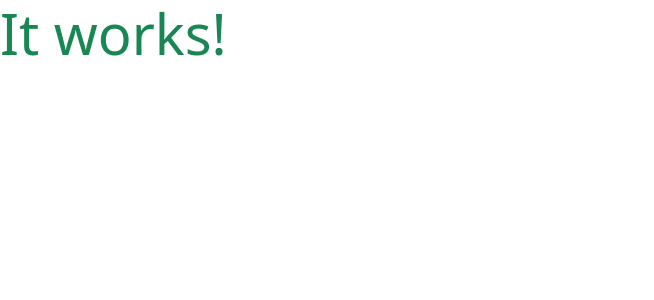
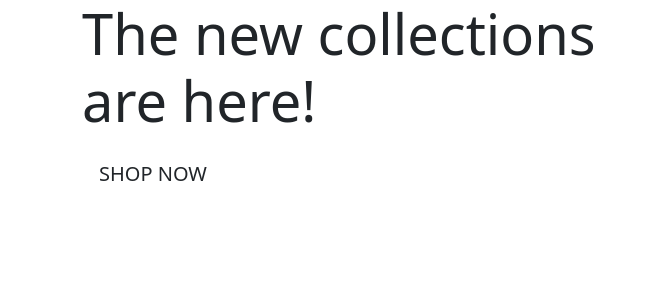
Before and after one commit to ElisabethCheston/boutique_ado, a Django app: page / in a window 1280 px wide. Shown: the top 300 px of the page, without its empty margins (0-654 px from the left). Run offline with Django 3.2, Linux system fonts and the light colour scheme; some libraries are stand-ins or nearby versions.

Commit message:
Added homepage content.

```diff
--- a/home/templates/home/index.html
+++ b/home/templates/home/index.html
@@ -1,6 +1,32 @@
 {% extends "base.html" %}
 {% load static %}
 
+{% block header %}
+<div class="container header-container">
+    <div class="row">
+        <div class="col"></div>
+
+    </div>
+</div>
+
+{% endblock %}
+
 {% block content %}
-    <h1 class="display-4 text-success">It works!</h1>
+
+<div class="container h-100">
+    <div class="row h-100">
+        <div class="col-7 col-md-6 my-auto">
+            <h1 class="display-4 logo-front text-black">
+                The new collections are here!
+            </h1>
+            <div class="my-S">
+                <h4>
+                    <a href="" class="shop-now-button btn btn-lg rounded-0 text-uppercase py-3">Shop Now</a>
+                </h4>
+            </div>
+        </div>
+
+    </div>
+</div>
+
 {% endblock %}
```
